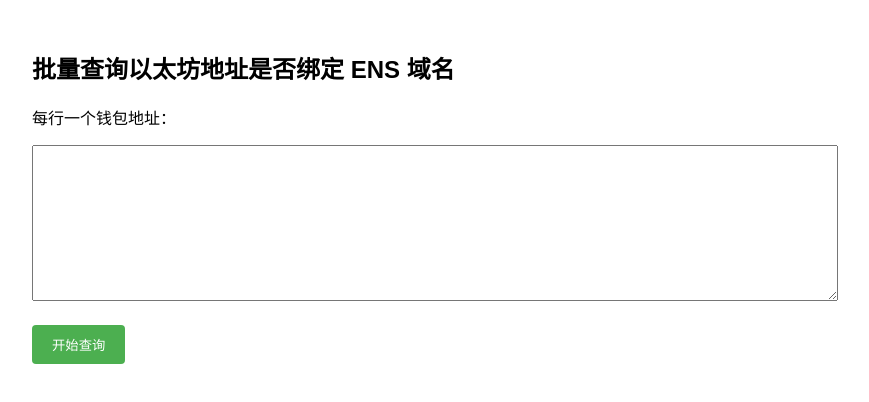
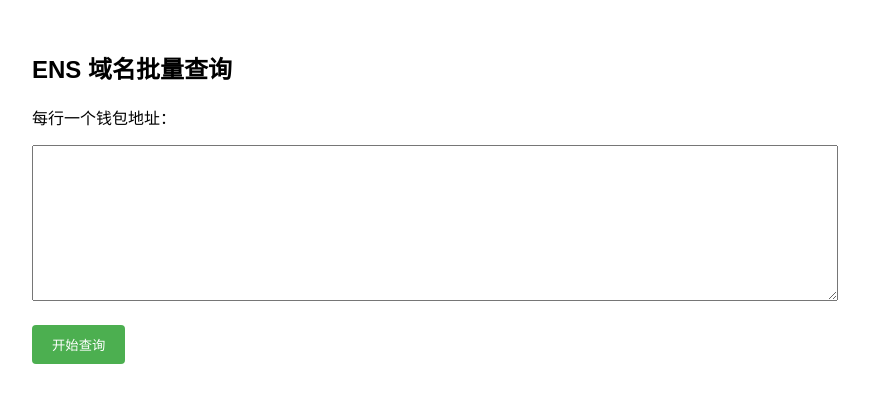
Before and after one commit to 7CCCCC21X/ens, a plain HTML site: page index.html in a window 1280 px wide. Shown: the whole page, without its empty margins (208-1077 px from the left). Drawn offline with Linux system fonts and the light colour scheme.

Commit message:
Update index.html

```diff
--- a/index.html
+++ b/index.html
@@ -25,7 +25,7 @@
   </style>
 </head>
 <body>
-  <h2>批量查询以太坊地址是否绑定 ENS 域名</h2>
+  <h2>ENS 域名批量查询</h2>
   <p>每行一个钱包地址：</p>
   <textarea id="input"></textarea><br>
   <button onclick="check()">开始查询</button>
```
